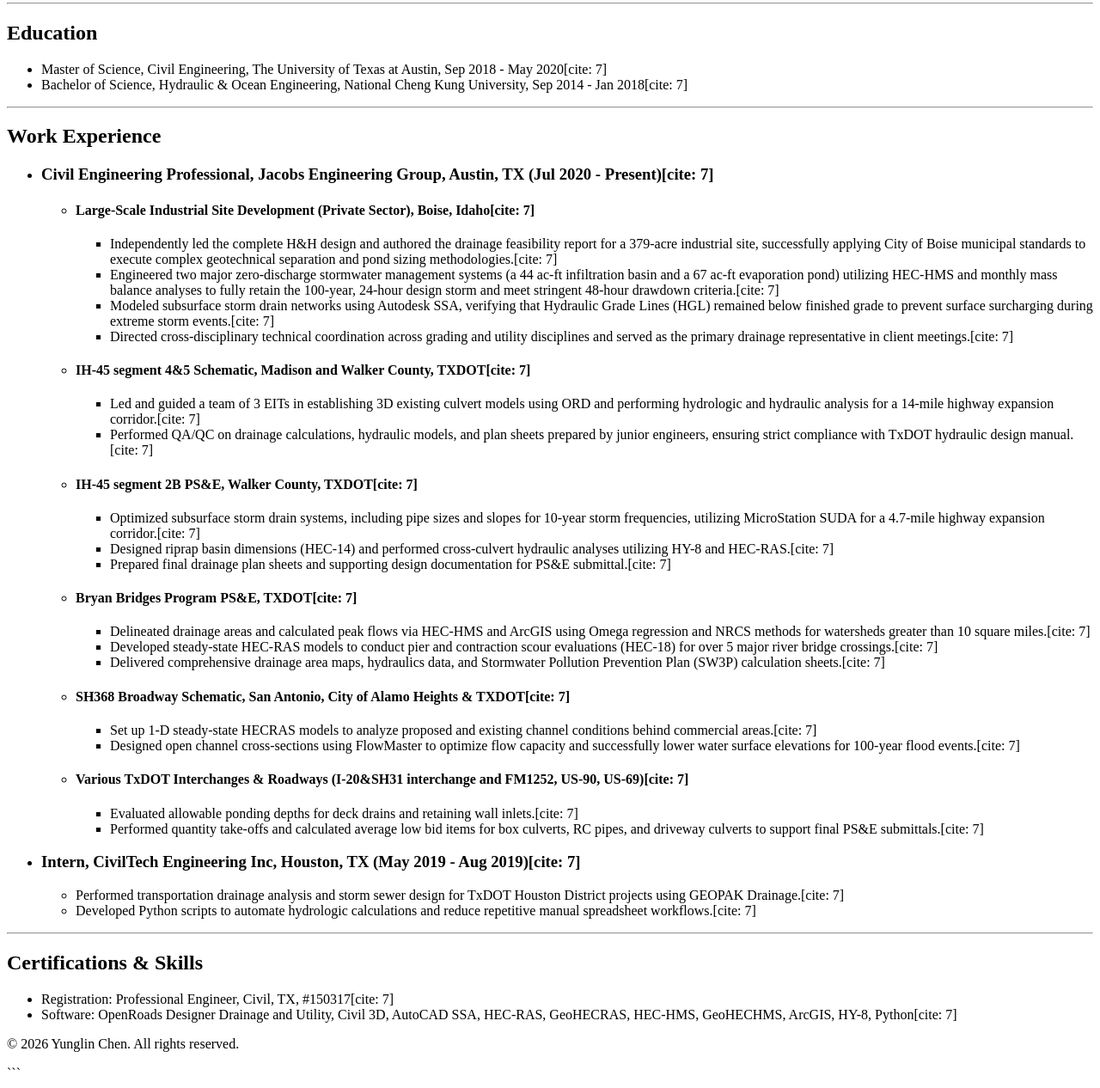
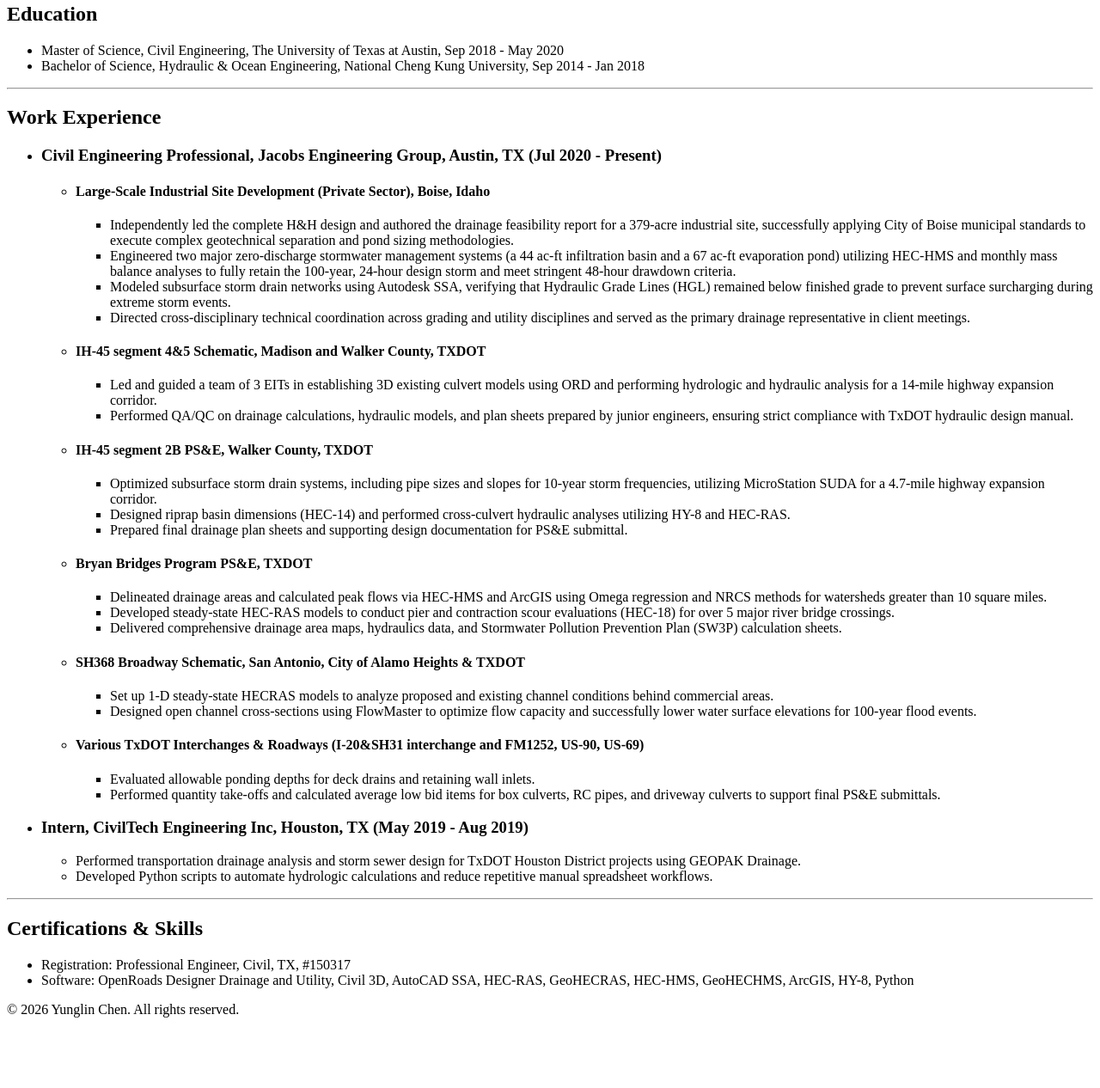
Before and after one commit to YC26775/Resume, a plain HTML site: page index.html in a window 1280 px wide. Shown: the part 406-1672 px from the top of the page at 86% size. After the commit the page ends 1606 px from the top, so only its background shows below. Drawn offline with Linux system fonts and the light colour scheme.

Commit message:
Update index.html

````diff
--- a/index.html
+++ b/index.html
@@ -1,4 +1,3 @@
-```html
 <!DOCTYPE html>
 <html lang="en">
   <head>
@@ -12,16 +11,16 @@
     <h2>Summary</h2>
     <p><a href="./assest/contact.html"> Contact me</a></p>
     <p>
-      Licensed Professional Engineer (PE) with 6 years of experience in transportation drainage and private land development. Specializing in hydrologic and hydraulic analysis, stormwater management, and drainage design for TxDOT highway and large-scale industrial projects from schematic through PS&E.[cite: 7]
+      Licensed Professional Engineer (PE) with 6 years of experience in transportation drainage and private land development. Specializing in hydrologic and hydraulic analysis, stormwater management, and drainage design for TxDOT highway and large-scale industrial projects from schematic through PS&E.
     </p>
     <hr />
     <h2>Education</h2>
     <ul>
       <li>
-        Master of Science, Civil Engineering, The University of Texas at Austin, Sep 2018 - May 2020[cite: 7]
+        Master of Science, Civil Engineering, The University of Texas at Austin, Sep 2018 - May 2020
       </li>
       <li>
-        Bachelor of Science, Hydraulic & Ocean Engineering, National Cheng Kung University, Sep 2014 - Jan 2018[cite: 7]
+        Bachelor of Science, Hydraulic & Ocean Engineering, National Cheng Kung University, Sep 2014 - Jan 2018
       </li>
     </ul>
     <hr />
@@ -30,77 +29,75 @@
       <li>
         <h3>
           Civil Engineering Professional, Jacobs Engineering Group, Austin, TX
-          (Jul 2020 - Present)[cite: 7]
+          (Jul 2020 - Present)
         </h3>
         <ul>
           <li>
-            <h4>Large-Scale Industrial Site Development (Private Sector), Boise, Idaho[cite: 7]</h4>
+            <h4>Large-Scale Industrial Site Development (Private Sector), Boise, Idaho</h4>
             <ul>
-              <li>Independently led the complete H&H design and authored the drainage feasibility report for a 379-acre industrial site, successfully applying City of Boise municipal standards to execute complex geotechnical separation and pond sizing methodologies.[cite: 7]</li>
-              <li>Engineered two major zero-discharge stormwater management systems (a 44 ac-ft infiltration basin and a 67 ac-ft evaporation pond) utilizing HEC-HMS and monthly mass balance analyses to fully retain the 100-year, 24-hour design storm and meet stringent 48-hour drawdown criteria.[cite: 7]</li>
-              <li>Modeled subsurface storm drain networks using Autodesk SSA, verifying that Hydraulic Grade Lines (HGL) remained below finished grade to prevent surface surcharging during extreme storm events.[cite: 7]</li>
-              <li>Directed cross-disciplinary technical coordination across grading and utility disciplines and served as the primary drainage representative in client meetings.[cite: 7]</li>
+              <li>Independently led the complete H&H design and authored the drainage feasibility report for a 379-acre industrial site, successfully applying City of Boise municipal standards to execute complex geotechnical separation and pond sizing methodologies.</li>
+              <li>Engineered two major zero-discharge stormwater management systems (a 44 ac-ft infiltration basin and a 67 ac-ft evaporation pond) utilizing HEC-HMS and monthly mass balance analyses to fully retain the 100-year, 24-hour design storm and meet stringent 48-hour drawdown criteria.</li>
+              <li>Modeled subsurface storm drain networks using Autodesk SSA, verifying that Hydraulic Grade Lines (HGL) remained below finished grade to prevent surface surcharging during extreme storm events.</li>
+              <li>Directed cross-disciplinary technical coordination across grading and utility disciplines and served as the primary drainage representative in client meetings.</li>
             </ul>
           </li>
           <li>
-            <h4>IH-45 segment 4&5 Schematic, Madison and Walker County, TXDOT[cite: 7]</h4>
+            <h4>IH-45 segment 4&5 Schematic, Madison and Walker County, TXDOT</h4>
             <ul>
-              <li>Led and guided a team of 3 EITs in establishing 3D existing culvert models using ORD and performing hydrologic and hydraulic analysis for a 14-mile highway expansion corridor.[cite: 7]</li>
-              <li>Performed QA/QC on drainage calculations, hydraulic models, and plan sheets prepared by junior engineers, ensuring strict compliance with TxDOT hydraulic design manual.[cite: 7]</li>
+              <li>Led and guided a team of 3 EITs in establishing 3D existing culvert models using ORD and performing hydrologic and hydraulic analysis for a 14-mile highway expansion corridor.</li>
+              <li>Performed QA/QC on drainage calculations, hydraulic models, and plan sheets prepared by junior engineers, ensuring strict compliance with TxDOT hydraulic design manual.</li>
             </ul>
           </li>
           <li>
-            <h4>IH-45 segment 2B PS&E, Walker County, TXDOT[cite: 7]</h4>
+            <h4>IH-45 segment 2B PS&E, Walker County, TXDOT</h4>
             <ul>
-              <li>Optimized subsurface storm drain systems, including pipe sizes and slopes for 10-year storm frequencies, utilizing MicroStation SUDA for a 4.7-mile highway expansion corridor.[cite: 7]</li>
-              <li>Designed riprap basin dimensions (HEC-14) and performed cross-culvert hydraulic analyses utilizing HY-8 and HEC-RAS.[cite: 7]</li>
-              <li>Prepared final drainage plan sheets and supporting design documentation for PS&E submittal.[cite: 7]</li>
+              <li>Optimized subsurface storm drain systems, including pipe sizes and slopes for 10-year storm frequencies, utilizing MicroStation SUDA for a 4.7-mile highway expansion corridor.</li>
+              <li>Designed riprap basin dimensions (HEC-14) and performed cross-culvert hydraulic analyses utilizing HY-8 and HEC-RAS.</li>
+              <li>Prepared final drainage plan sheets and supporting design documentation for PS&E submittal.</li>
             </ul>
           </li>
           <li>
-            <h4>Bryan Bridges Program PS&E, TXDOT[cite: 7]</h4>
+            <h4>Bryan Bridges Program PS&E, TXDOT</h4>
             <ul>
-              <li>Delineated drainage areas and calculated peak flows via HEC-HMS and ArcGIS using Omega regression and NRCS methods for watersheds greater than 10 square miles.[cite: 7]</li>
-              <li>Developed steady-state HEC-RAS models to conduct pier and contraction scour evaluations (HEC-18) for over 5 major river bridge crossings.[cite: 7]</li>
-              <li>Delivered comprehensive drainage area maps, hydraulics data, and Stormwater Pollution Prevention Plan (SW3P) calculation sheets.[cite: 7]</li>
+              <li>Delineated drainage areas and calculated peak flows via HEC-HMS and ArcGIS using Omega regression and NRCS methods for watersheds greater than 10 square miles.</li>
+              <li>Developed steady-state HEC-RAS models to conduct pier and contraction scour evaluations (HEC-18) for over 5 major river bridge crossings.</li>
+              <li>Delivered comprehensive drainage area maps, hydraulics data, and Stormwater Pollution Prevention Plan (SW3P) calculation sheets.</li>
             </ul>
           </li>
           <li>
-            <h4>SH368 Broadway Schematic, San Antonio, City of Alamo Heights & TXDOT[cite: 7]</h4>
+            <h4>SH368 Broadway Schematic, San Antonio, City of Alamo Heights & TXDOT</h4>
             <ul>
-              <li>Set up 1-D steady-state HECRAS models to analyze proposed and existing channel conditions behind commercial areas.[cite: 7]</li>
-              <li>Designed open channel cross-sections using FlowMaster to optimize flow capacity and successfully lower water surface elevations for 100-year flood events.[cite: 7]</li>
+              <li>Set up 1-D steady-state HECRAS models to analyze proposed and existing channel conditions behind commercial areas.</li>
+              <li>Designed open channel cross-sections using FlowMaster to optimize flow capacity and successfully lower water surface elevations for 100-year flood events.</li>
             </ul>
           </li>
           <li>
-            <h4>Various TxDOT Interchanges & Roadways (I-20&SH31 interchange and FM1252, US-90, US-69)[cite: 7]</h4>
+            <h4>Various TxDOT Interchanges & Roadways (I-20&SH31 interchange and FM1252, US-90, US-69)</h4>
             <ul>
-              <li>Evaluated allowable ponding depths for deck drains and retaining wall inlets.[cite: 7]</li>
-              <li>Performed quantity take-offs and calculated average low bid items for box culverts, RC pipes, and driveway culverts to support final PS&E submittals.[cite: 7]</li>
+              <li>Evaluated allowable ponding depths for deck drains and retaining wall inlets.</li>
+              <li>Performed quantity take-offs and calculated average low bid items for box culverts, RC pipes, and driveway culverts to support final PS&E submittals.</li>
             </ul>
           </li>
         </ul>
       </li>
       <li>
         <h3>
-          Intern, CivilTech Engineering Inc, Houston, TX (May 2019 - Aug 2019)[cite: 7]
+          Intern, CivilTech Engineering Inc, Houston, TX (May 2019 - Aug 2019)
         </h3>
         <ul>
-          <li>Performed transportation drainage analysis and storm sewer design for TxDOT Houston District projects using GEOPAK Drainage.[cite: 7]</li>
-          <li>Developed Python scripts to automate hydrologic calculations and reduce repetitive manual spreadsheet workflows.[cite: 7]</li>
+          <li>Performed transportation drainage analysis and storm sewer design for TxDOT Houston District projects using GEOPAK Drainage.</li>
+          <li>Developed Python scripts to automate hydrologic calculations and reduce repetitive manual spreadsheet workflows.</li>
         </ul>
       </li>
     </ul>
     <hr />
     <h2>Certifications & Skills</h2>
     <ul>
-      <li>Registration: Professional Engineer, Civil, TX, #150317[cite: 7]</li>
+      <li>Registration: Professional Engineer, Civil, TX, #150317</li>
       <li>
-        Software: OpenRoads Designer Drainage and Utility, Civil 3D, AutoCAD SSA, HEC-RAS, GeoHECRAS, HEC-HMS, GeoHECHMS, ArcGIS, HY-8, Python[cite: 7]
+        Software: OpenRoads Designer Drainage and Utility, Civil 3D, AutoCAD SSA, HEC-RAS, GeoHECRAS, HEC-HMS, GeoHECHMS, ArcGIS, HY-8, Python
       </li>
     </ul>
     <footer><p>© 2026 Yunglin Chen. All rights reserved.</p></footer>
   </body>
 </html>
-
-```
````
